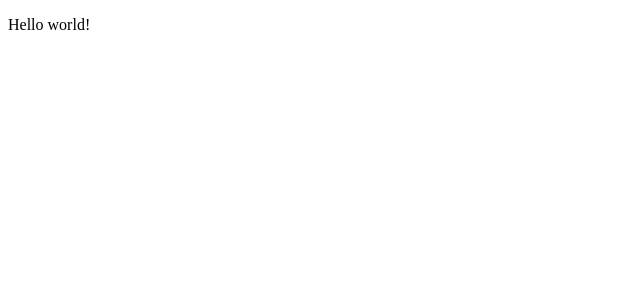
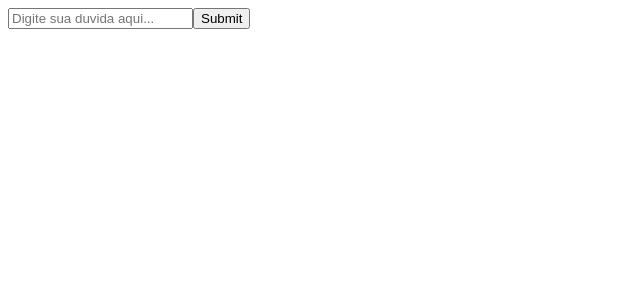
Before and after one commit to LucasGobatto/openai-chatbot, a React (Vite) app in the folder front/: page / in a window 1280 px wide. Shown: the top 300 px of the page, without its empty margins (0-640 px from the left). Built offline with nearby package versions, Linux system fonts and the light colour scheme.

Commit message:
feat: add chat and input components

```diff
--- a/front/src/App.jsx
+++ b/front/src/App.jsx
@@ -1,3 +1,20 @@
+import * as React from 'react';
+import { Input } from './components/input';
+import { Chat } from './components/chat';
+
 export function App() {
-  return <p>Hello world!</p>
+  const [historic, setHistoric] = React.useState([])
+
+  function handleMessage(question) {
+    // TODO send message to server
+    const mockerdData = "response"
+    setHistoric([...historic, { question, response: mockerdData }])
+  }
+
+  return (
+    <>
+      <Chat historic={historic} />
+      <Input onSubmit={handleMessage}/>
+    </>
+   )
 }
--- /dev/null
+++ b/front/src/components/chat/chat.jsx
@@ -0,0 +1,13 @@
+// TODO - Add some styles to this component
+export function Chat({ historic }) {
+  return (
+    <>
+      {(historic ?? []).map(({ question, response }, index) => (
+        <div className="chat-history-container" key={index}>
+          <p className="user-question">{question}</p>
+          <p className="ai-response">{response}</p>
+        </div>
+      ))}
+    </>
+  )
+}
--- /dev/null
+++ b/front/src/components/chat/index.js
@@ -0,0 +1 @@
+export * from './chat';
--- /dev/null
+++ b/front/src/components/input/index.js
@@ -0,0 +1 @@
+export * from './input';
--- /dev/null
+++ b/front/src/components/input/input.jsx
@@ -0,0 +1,18 @@
+import * as React from 'react';
+
+// TODO - Add some styles to this component
+export function Input({ onSubmit }) {
+  const [question, setQuestion] = React.useState('');
+
+  function handleSubmit(event) {
+    event.preventDefault();
+    onSubmit(question);
+  }
+
+  return (
+    <form className="user-form" onSubmit={handleSubmit}>
+      <input className="question-input" type="text" placeholder="Digite sua duvida aqui..." onChange={(event) => setQuestion(event.target.value)}/>
+      <input className="submit-button" name="question" type="submit" />
+    </form>
+  );
+}
```
